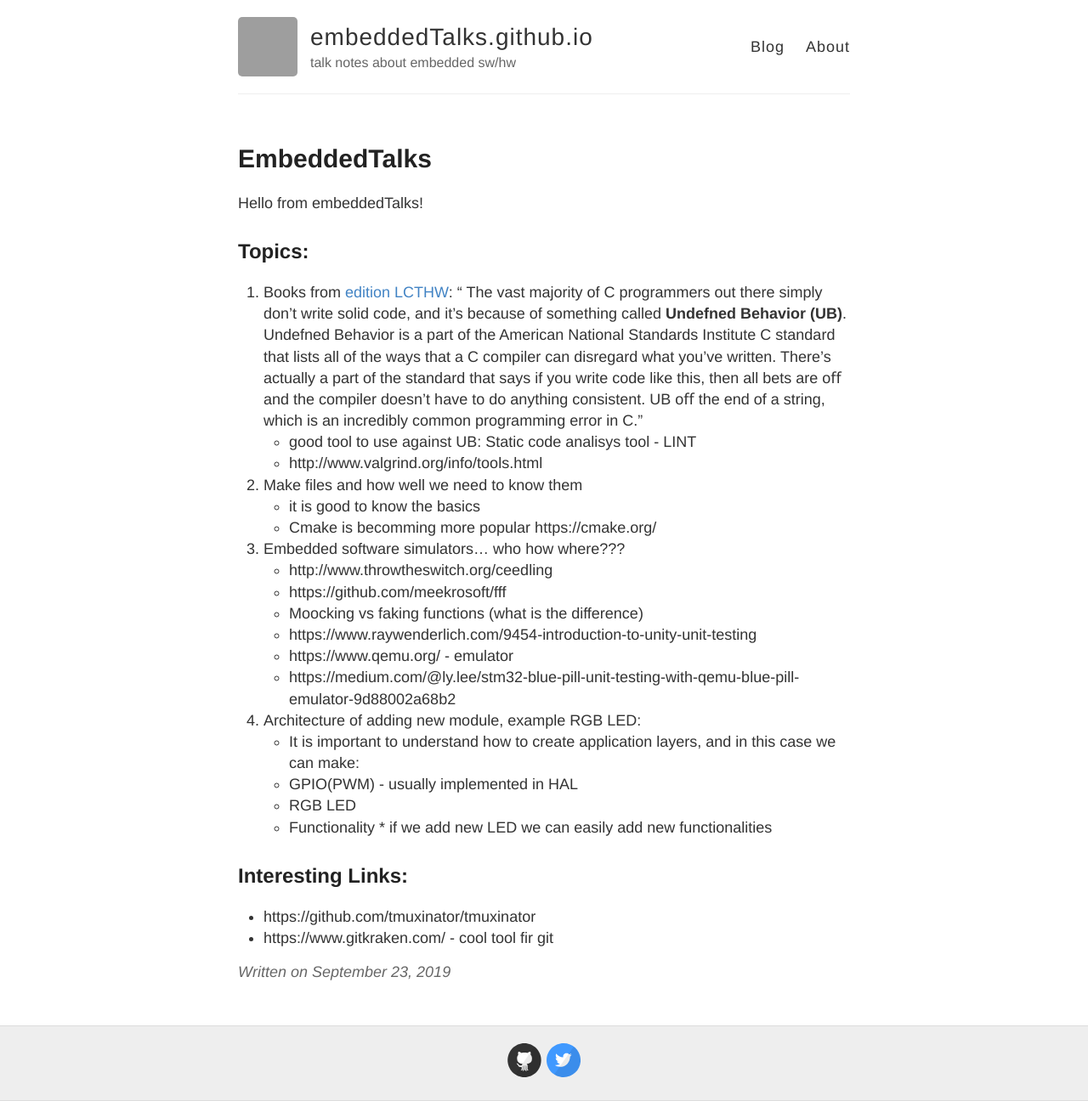
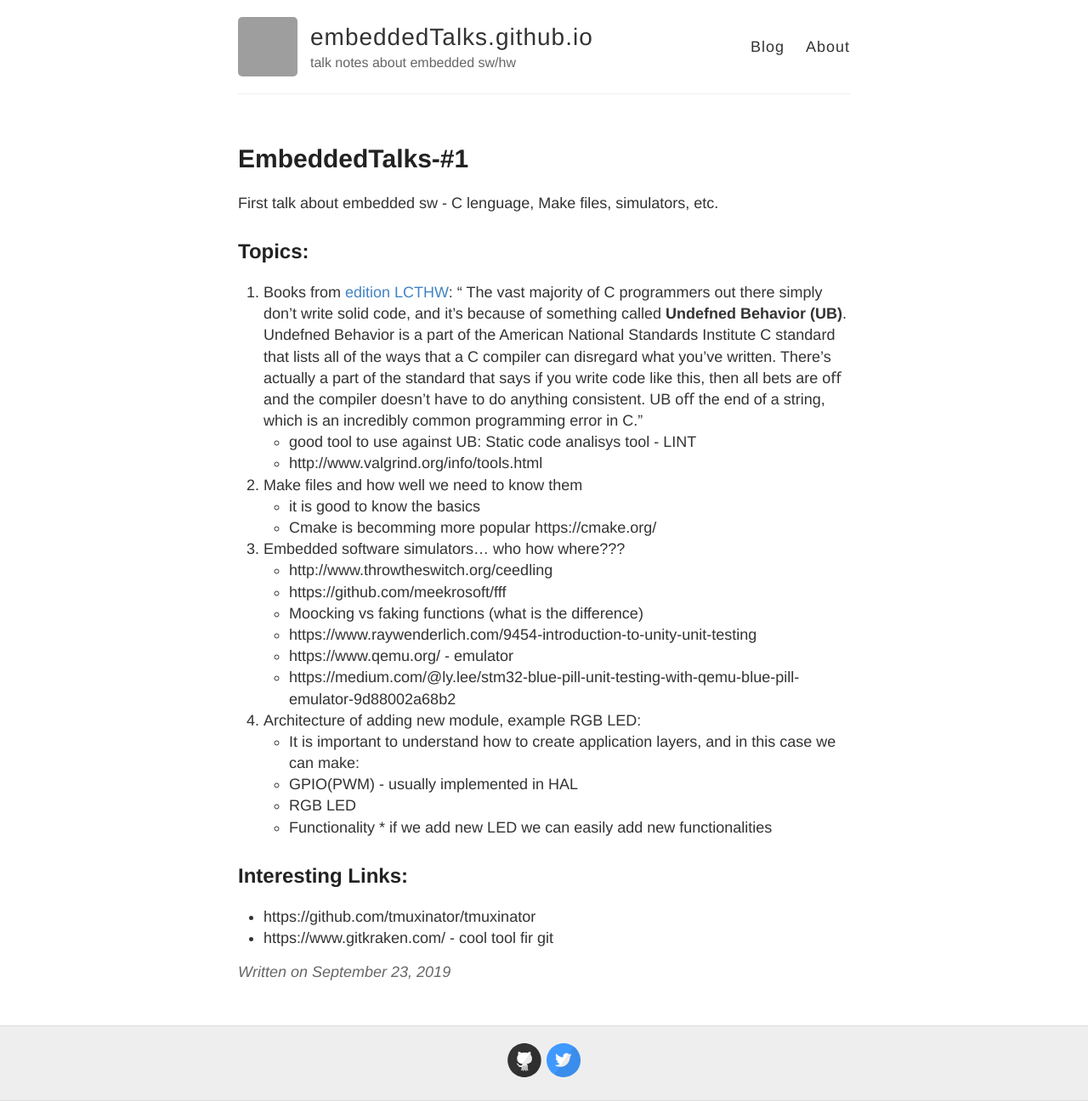
Before and after one commit to EmbeddedTalks/embeddedtalks.github.io, a Jekyll site: the page built from _posts/2019-9-23-embeddedTalks-#1.md, in a window 1280 px wide. Shown: the whole page at 85% size. Built offline with Jekyll 4.4.1, drawn with Linux system fonts in a browser that asks for light colours; grey boxes are pictures that could not be loaded.

Commit message:
Update 2019-9-23-embeddedTalks-#1.md

```diff
--- a/_posts/2019-9-23-embeddedTalks-#1.md
+++ b/_posts/2019-9-23-embeddedTalks-#1.md
@@ -1,9 +1,9 @@
 ---
 layout: post
-title: EmbeddedTalks #1
+title: EmbeddedTalks-#1
 ---
 
-Hello from embeddedTalks!
+First talk about embedded sw - C lenguage, Make files, simulators, etc.
 
 ## Topics:
 
```
